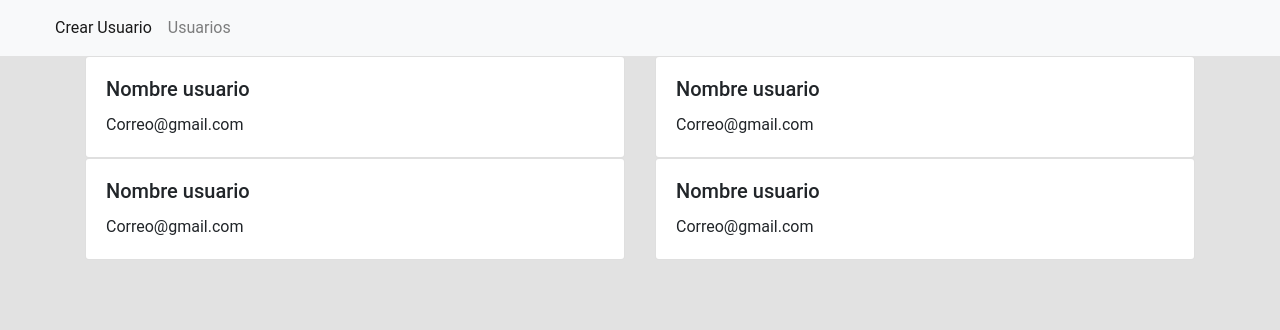
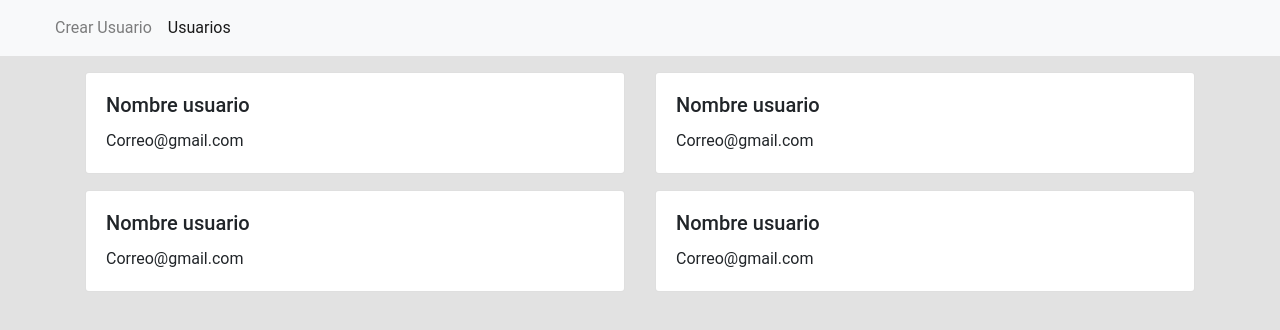
Before and after one commit to Gabo-Tech/Bootstrap-validaciones, a plain HTML site: page usuarios.html in a window 1280 px wide. Drawn offline with nearby package versions, Linux system fonts and the light colour scheme; a script that the page names is missing.

Commit message:
HTML and CSS update

```diff
--- a/style.css
+++ b/style.css
@@ -123,3 +123,7 @@ body {
 	display: none;
 	z-index: 2;
 }
+
+.card{
+    margin-top: 1rem;
+}
--- a/usuarios.html
+++ b/usuarios.html
@@ -36,10 +36,10 @@
           </button>
           <div class="collapse navbar-collapse" id="navbarCollapse">
             <div class="navbar-nav">
-              <a href="./index.html" class="nav-item nav-link active"
+              <a href="./index.html" class="nav-item nav-link"
                 >Crear Usuario</a
               >
-              <a href="./usuarios.html" class="nav-item nav-link">Usuarios</a>
+              <a href="./usuarios.html" class="nav-item nav-link active">Usuarios</a>
             </div>
           </div>
         </div>
```
